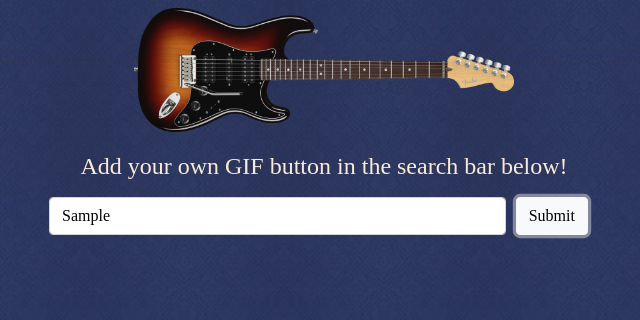
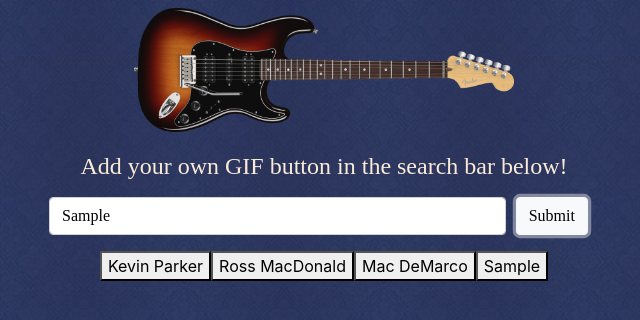
Before and after one commit to kyled871/Giftastic, a plain HTML site: page index.html in a window 1280 px wide. Both pictures are taken after typing "Sample" into the empty fields and a click on the button "Submit". Shown: the part 92-412 px from the top of the page, without its empty margins (316-956 px from the left). Drawn offline with nearby package versions, Linux system fonts and the light colour scheme; no server answers; a web font is replaced by a local one.

Commit message:
added search results buttons

```diff
--- a/assets/javascript/app.js
+++ b/assets/javascript/app.js
@@ -1,12 +1,24 @@
 $(document).ready(function() {
+
+    let searchResults = ['Kevin Parker', 'Ross MacDonald', 'Mac DeMarco']
 
     let apiKey = '&api_key=J8OYNkQOJSuZ9QnbjoWVnOHzl9tGj6Wl'
 
 
+    console.log(searchResults)
+
+    $.each(searchResults, function(index, value) {
+        $('#gifButtons').append('<button>' + value + '</button>')
+    })
+
+
     $('#submitButton').on('click', function() {
 
+        // takes value in search box and push it to existing array and appends that value as a new button.
+        let q = $('#searchBox').val();
+        searchResults.push(q)
+        $('#gifButtons').append('<button>' + q + '</button>')
 
-    let q = $('#searchBox').val();
 
         let queryURL = "https://api.giphy.com/v1/gifs/search?q=" + q + apiKey + "&limit=10";
 
@@ -14,6 +26,7 @@ $('#submitButton').on('click', function() {
             url: queryURL,
             method: "GET"
         })
+
 
         .then(function(response) {
             let results = response.data;
@@ -34,17 +47,4 @@ $('#submitButton').on('click', function() {
             }
         })
     })
-
-
-
-
-
-
-
-
-
-
-
-
-
 })
--- a/index.html
+++ b/index.html
@@ -45,6 +45,11 @@
         <!-- future display gid buttons -->
         <div class="row">
             <div class="col-12">
+                <div class="my-3" id="gifButtons"></div>
+            </div>
+        </div>
+        <div class="row">
+            <div class="col-12">
                 <div class="my-3" id="gifDisplay"></div>
             </div>
         </div>
```
Lines whose indentation alone changed are shown as unchanged.
